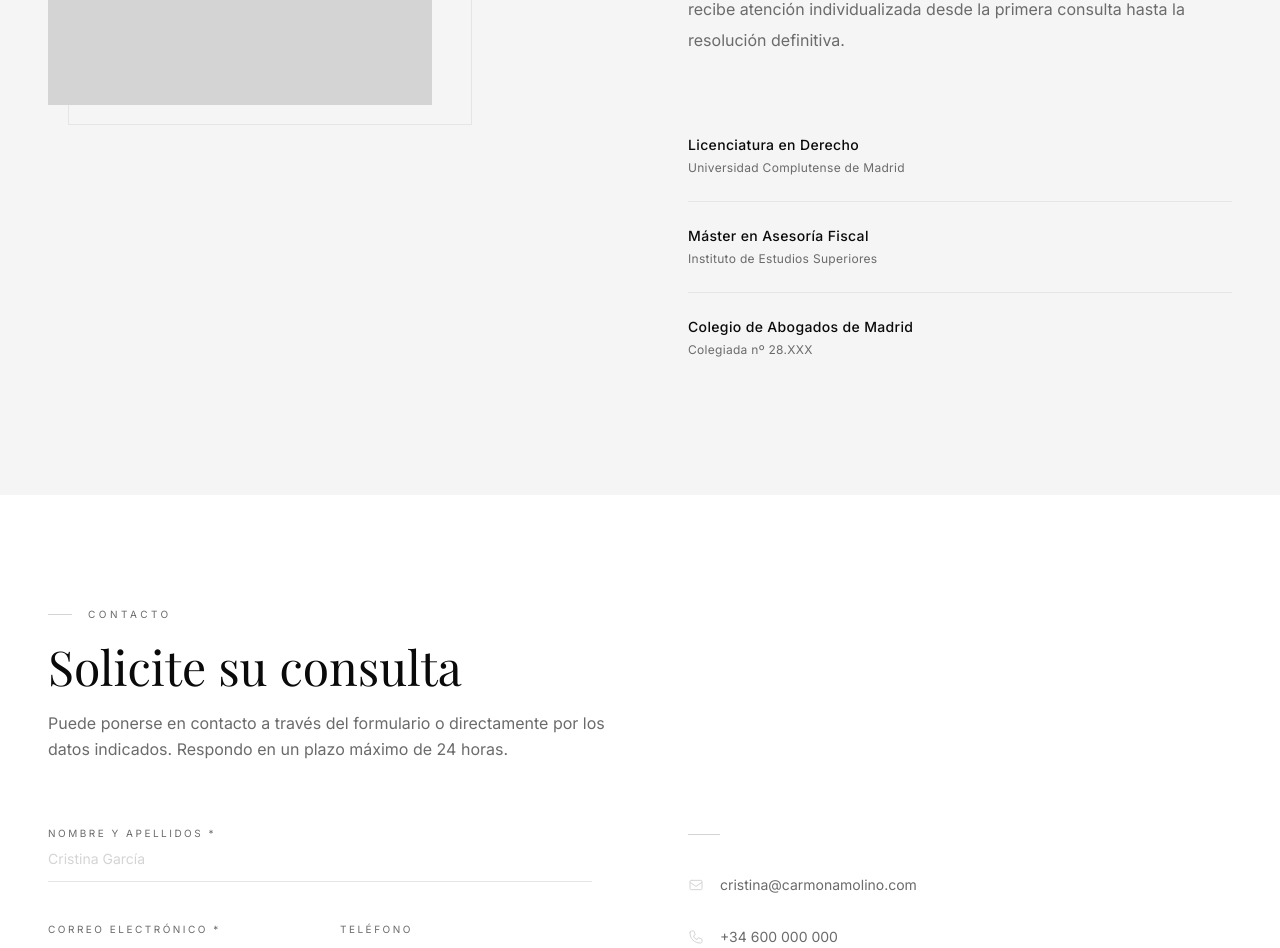
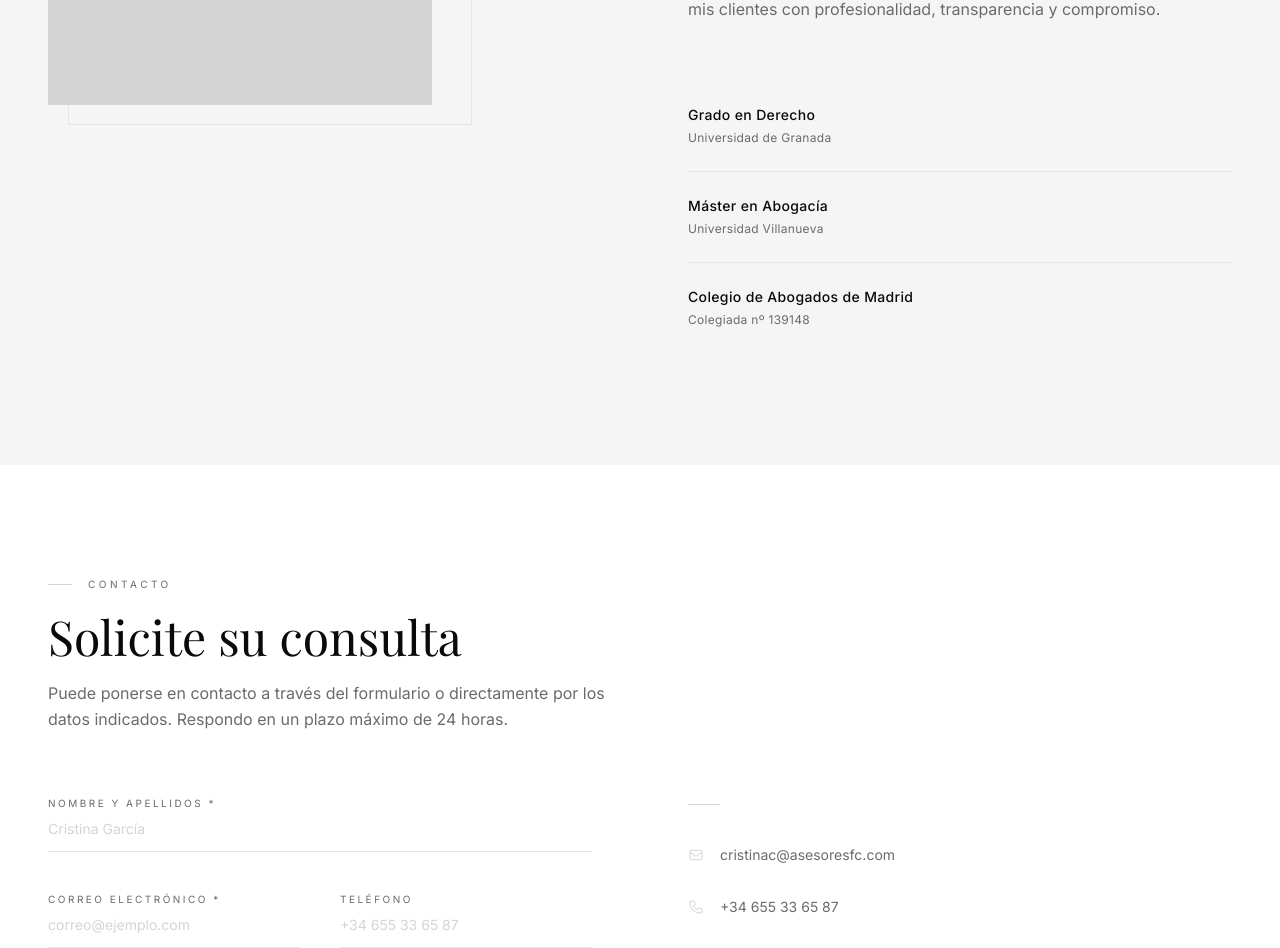
Before and after one commit to davidgm1991-afk/web-cristina-carmona-molino, a React (Vite) app: page / in a window 1280 px wide. Shown: the part 2120-3068 px from the top of the page. Built offline with nearby package versions, Linux system fonts and the light colour scheme; a web font is replaced by a local one.

Commit message:
feat: web profesional Cristina Carmona Molino

```diff
--- a/src/components/sections/Contact.jsx
+++ b/src/components/sections/Contact.jsx
@@ -137,7 +137,7 @@ export default function Contact() {
                   name="telefono"
                   value={form.telefono}
                   onChange={handleChange}
-                  placeholder="+34 600 000 000"
+                  placeholder="+34 655 33 65 87"
                   autoComplete="tel"
                   className={inputBase}
                 />
--- a/src/i18n/en.js
+++ b/src/i18n/en.js
@@ -44,21 +44,21 @@ const en = {
     titulo: 'About me',
     subtitulo: 'Background and commitment',
     bio1:
-      "With over a decade of legal practice, I offer a personalised, rigorous and results-oriented service. My work is built on active listening, thorough analysis of each case, and a firm defence of my clients\u2019 interests.",
+      'Lawyer with 5 years of experience providing legal advice and representation to individuals and businesses. My approach is based on building close client relationships, maintaining clear communication, and being personally committed to every case.',
     bio2:
-      "Committed to excellence and professional ethics, every matter receives individual attention from the first consultation to the final resolution.",
+      'I understand law from a practical and solution-oriented perspective, always seeking the best strategy to protect my clients interests with professionalism, transparency and commitment.',
     credenciales: [
       {
         titulo: 'Law Degree',
-        detalle: 'Universidad Complutense de Madrid',
+        detalle: 'University of Granada',
       },
       {
-        titulo: 'Master in Tax Advisory',
-        detalle: 'Instituto de Estudios Superiores',
+        titulo: 'Master\'s Degree in Legal Practice',
+        detalle: 'University Villanueva',
       },
       {
         titulo: 'Madrid Bar Association',
-        detalle: 'Member no. 28.XXX',
+        detalle: 'Member no. 139148',
       },
     ],
   },
@@ -81,8 +81,8 @@ const en = {
       errorReq: 'Please fill in all required fields.',
     },
     info: {
-      email: 'cristina@carmonamolino.com',
-      telefono: '+34 600 000 000',
+      email: 'cristinac@asesoresfc.com',
+      telefono: '+34 655 33 65 87',
       direccion: 'Madrid, Spain',
       horario: 'Mon – Fri: 9:00 – 19:00',
     },
--- a/src/i18n/es.js
+++ b/src/i18n/es.js
@@ -44,21 +44,21 @@ const es = {
     titulo: 'Sobre mí',
     subtitulo: 'Trayectoria y compromiso',
     bio1:
-      'Con más de una década de trayectoria en el ejercicio del Derecho, ofrezco un servicio jurídico personalizado, riguroso y orientado a resultados. Mi práctica se fundamenta en la escucha activa, el análisis exhaustivo de cada caso y la defensa firme de los intereses de mis clientes.',
+      'Abogada con 5 años de experiencia en el asesoramiento y defensa jurídica de particulares y empresas. Mi forma de trabajar se basa en un trato cercano, una comunicación clara y la implicación personal en cada asunto.',
     bio2:
-      'Comprometida con la excelencia y la ética profesional, cada asunto recibe atención individualizada desde la primera consulta hasta la resolución definitiva.',
+      'Entiendo el Derecho desde una perspectiva práctica y resolutiva, buscando siempre la mejor estrategia para proteger los intereses de mis clientes con profesionalidad, transparencia y compromiso.',
     credenciales: [
       {
-        titulo: 'Licenciatura en Derecho',
-        detalle: 'Universidad Complutense de Madrid',
+        titulo: 'Grado en Derecho',
+        detalle: 'Universidad de Granada',
       },
       {
-        titulo: 'Máster en Asesoría Fiscal',
-        detalle: 'Instituto de Estudios Superiores',
+        titulo: 'Máster en Abogacía',
+        detalle: 'Universidad Villanueva',
       },
       {
         titulo: 'Colegio de Abogados de Madrid',
-        detalle: 'Colegiada nº 28.XXX',
+        detalle: 'Colegiada nº 139148',
       },
     ],
   },
@@ -81,8 +81,8 @@ const es = {
       errorReq: 'Por favor, complete los campos obligatorios.',
     },
     info: {
-      email: 'cristina@carmonamolino.com',
-      telefono: '+34 600 000 000',
+      email: 'cristinac@asesoresfc.com',
+      telefono: '+34 655 33 65 87',
       direccion: 'Madrid, España',
       horario: 'Lun – Vie: 9:00 – 19:00',
     },
```
